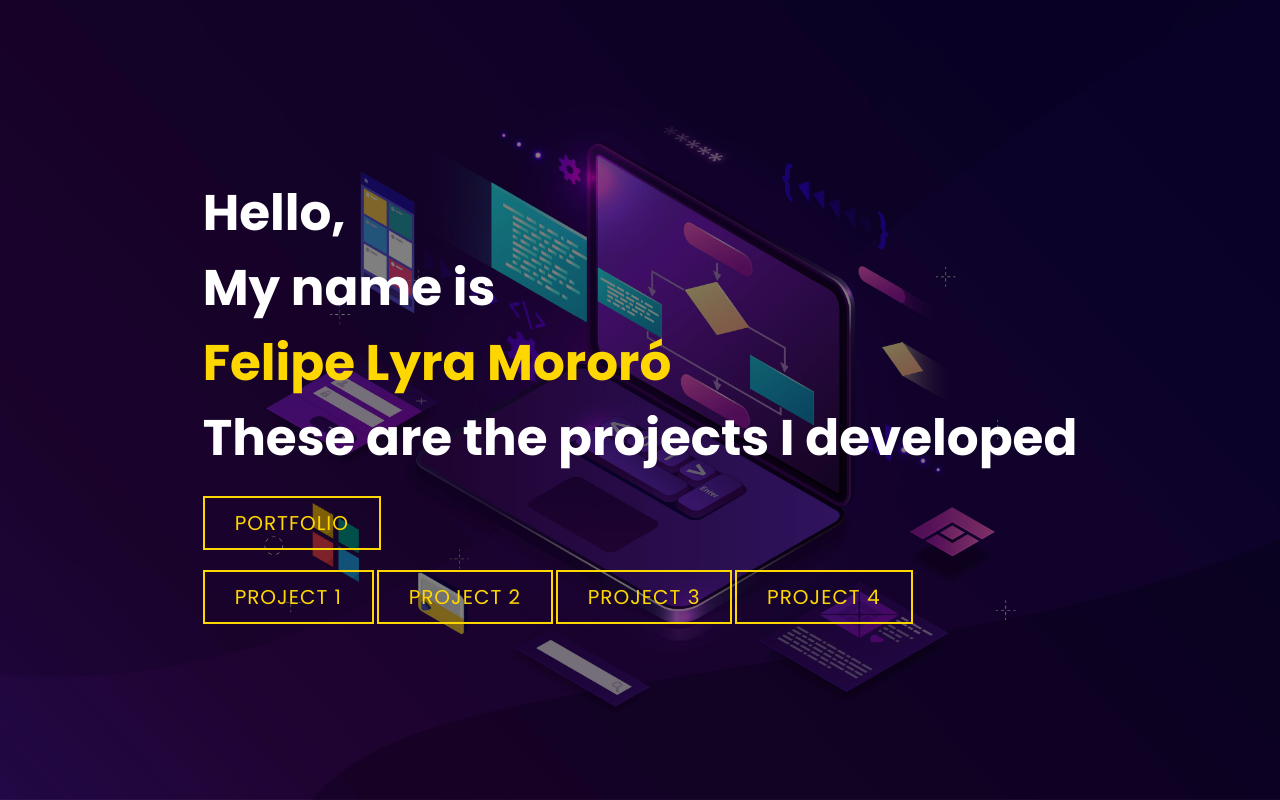
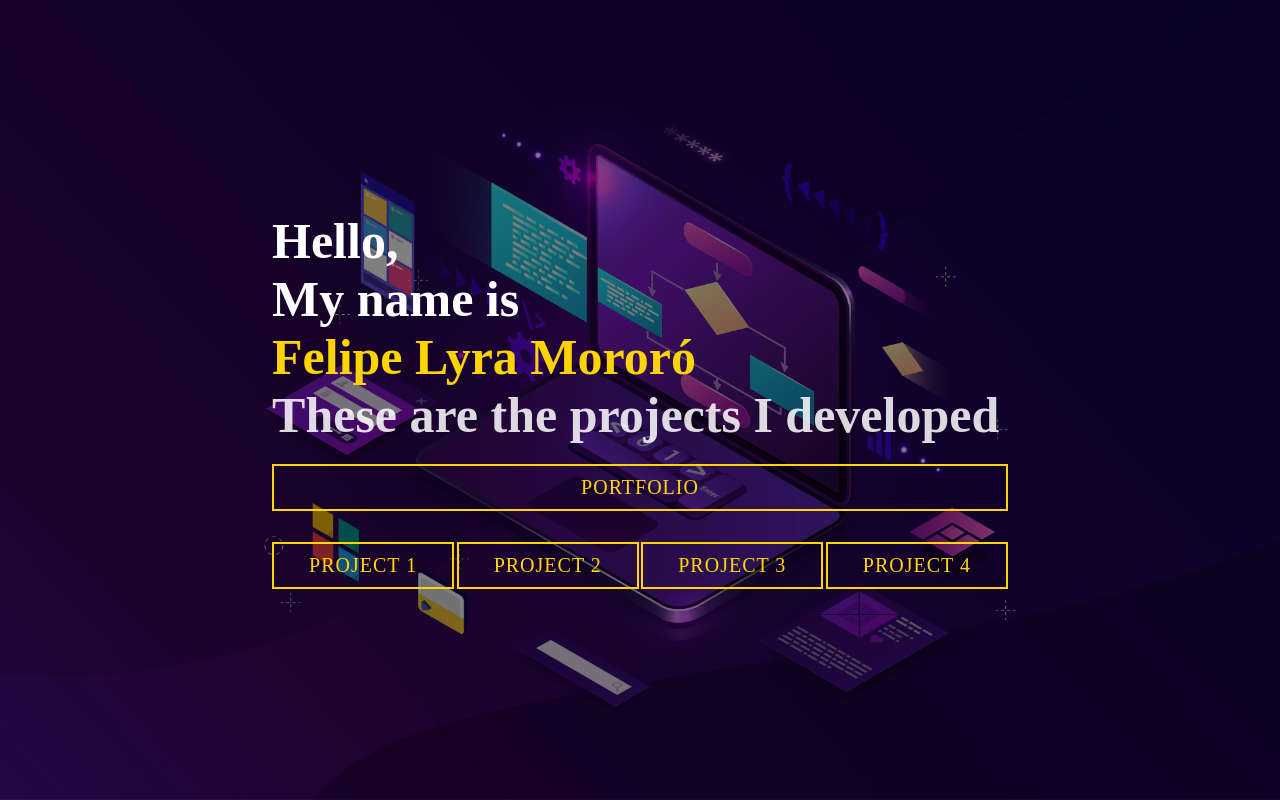
Before and after one commit to V-Book-Infinite/pague-apos-receber, a plain HTML site: page index.html in a window 1280 px wide. Shown: the top 800 px of the page. Drawn offline with Linux system fonts and the light colour scheme.

Commit message:
Update style.css for the new index.html that represent Felipe Mororo portfolio

```diff
--- a/style.css
+++ b/style.css
@@ -8,20 +8,22 @@
 
 html{
     font-size: 10px;
-    font-family: 'Poppins', 'Times New Roman', Times, serif ;
+    font-family: 'Poppins' 'Times New Roman', Times, serif;
     scroll-behavior: smooth;
 }
 
 a{
     text-decoration: none;
 }
+
+
 img{
     height: 100%;
     width: 100%;
     object-fit: cover;
 }
 
-p {
+p{
     font-size: 1.4rem;
     margin-top: 5px;
     line-height: 2.5rem;
@@ -36,7 +38,8 @@ p {
     align-items: center;
     justify-content: center;
 }
-.section-title {
+
+.section-title{
     font-size: 4rem;
     font-weight: 500;
     color: black;
@@ -48,7 +51,6 @@ p {
 }
 
 
-
 /* Seção de apresentação */
 
 #presentation{
@@ -58,6 +60,7 @@ p {
     position: relative;
     z-index: 1;
 }
+
 #presentation h1{
     display: block;
     width: fit-content;
@@ -67,19 +70,28 @@ p {
     animation: text_reveal .5s ease forwards;
     animation-delay: 1.5s;
 }
+
 #presentation h1:nth-child(1){
-    animation-delay: .8s;
+    animation-delay: 1s;
 }
+
 #presentation h1:nth-child(2){
-    animation-delay: 1.8s;
+    animation-delay: 1.5s;
 }
+
 #presentation h1:nth-child(3){
-    animation: text_reveal_name .5s ease forwards;
-    animation-delay: 2.8s;
+    animation: text_reveal_name 3.5s ease forwards;
+    animation-delay: 2s;
 }
+
+#presentation h1:nth-child(4){
+    animation: text_reveal 4.5s ease forwards;
+    animation-delay: 2.5s;
+}
+
 #presentation .cta{
     display: inline-block;
-    padding: 10px 30px;
+    padding: 10px 35px;
     color: gold;
     background-color: transparent;
     border: 2px solid gold;
@@ -91,41 +103,59 @@ p {
     transition-property: background-color, color;
 
 }
+
+#presentation .principal{
+    display: flex;
+    align-items: center;
+    justify-content: center;
+    flex-direction: column;
+}
+
 #presentation .cta:hover{
     color: white;
     font-weight: 500;
     background-color: gold;
 }
+
 #presentation h1 span{
     position: absolute;
     top: 0;
-    left:0;
+    left: 0;
     height: 100%;
     width: 0%;
     animation: text_reveal_box 1s ease;
     animation-delay: .5s;
     background-color: gold;
 }
+
 #presentation h1:nth-child(1) span{
     animation-delay: .5s;
 }
+
 #presentation h1:nth-child(2) span{
+    animation-delay: 1s;
+}
+
+#presentation h1:nth-child(3) span{
     animation-delay: 1.5s;
 }
-#presentation h1:nth-child(3) span{
-    animation-delay: 2.5s;
+
+#presentation h1:nth-child(4) span{
+    animation-delay: 2.0s;
 }
+
 #presentation::after{
     content: '';
     position: absolute;
-    left:0;
+    left: 0;
     top: 0;
-    height:100%;
+    height: 100%;
     width: 100%;
-    background-color:black;
+    background-color: black;
     opacity: 0.5;
     z-index: -1;
 }
+
 
 /* Seção de Portifólio */
 
@@ -135,17 +165,20 @@ p {
     margin: 0 auto;
     padding: 100px 0;
 }
+
 #portfolio .portfolio-header h1{
     margin-bottom: 50px;
 }
-#portfolio .all-projects {
+
+#portfolio .all-projects{
     display: flex;
     align-items: center;
     justify-content: center;
     flex-direction: column;
 }
+
 #portfolio .project-item{
-    display:flex;
+    display: flex;
     align-items: center;
     justify-content: center;
     flex-direction: column;
@@ -155,7 +188,7 @@ p {
     border-radius: 10px;
 }
 
-#portfolio .project-info {
+#portfolio .project-info{
     padding: 30px;
     flex-basis: 50%;
     height: 100%;
@@ -173,34 +206,37 @@ p {
 }
 
 #portfolio .project-info h2{
-    font-size: 1.8rem;
+    font-size: 2rem;
     font-weight: 500;
     margin-top: 10px;
 }
 
-#portfolio .project-img {
+#portfolio .project-img{
     flex-basis: 50%;
     height: 300px;
     overflow: hidden;
     position: relative;
 }
 
-#portfolio .project-img:after {
+#portfolio .project-img::after{
     content: '';
     position: absolute;
     left: 0;
-    top:0;
+    top: 0;
     height: 100%;
     width: 100%;
     background-image: linear-gradient(60deg, #29323c 0%, #485563 100%);
     opacity: 0.7;
 }
+
 #portfolio .project-img img{
     transition: 0.5s ease transform;
 }
+
 #portfolio .project-item:hover .project-img img{
     transform: scale(1.1);
 }
+
 
 /* Keyframes */
 
@@ -227,24 +263,24 @@ p {
     }
 }
 
-/* Media Query */
-@media only screen and (min-width: 768px) {
-    #portfolio .project-item {
+@media only screen and (min-width: 768px){
+    #portfolio .project-item{
         flex-direction: row;
         height: 400px;
         margin: 0;
         width: 100%;
         border-radius: 0;
     }
+
     #portfolio .all-projects .project-info{
-        height: 100%
+        height: 100%;
     }
+
     #portfolio .all-projects .project-img{
-        height: 100%
+        height: 100%;
     }
-    #portfolio .project-item:nth-child(even) {
+
+    #portfolio .project-item:nth-child(even){
         flex-direction: row-reverse;
     }
-
-
 }
```
